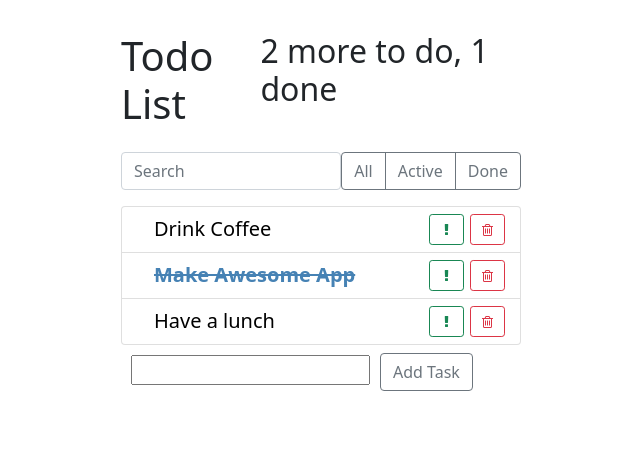
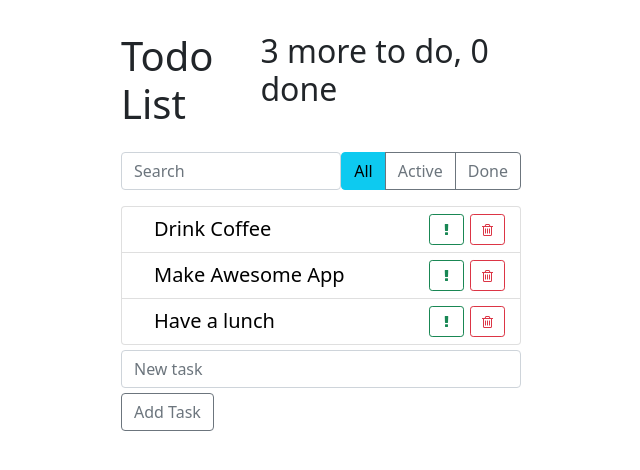
Before and after one commit to shuliakleonid/Todo_List_Project, a React (Create React App) app: page / in a window 1280 px wide. Shown: the top 470 px of the page, without its empty margins (319-959 px from the left). Built offline with nearby package versions, Linux system fonts and the light colour scheme.

Commit message:
refactor todoList

```diff
--- a/package.json
+++ b/package.json
@@ -10,10 +10,12 @@
     "@types/node": "^12.0.0",
     "@types/react": "^17.0.0",
     "@types/react-dom": "^17.0.0",
+    "@types/uuid": "^8.3.0",
     "react": "^17.0.1",
     "react-dom": "^17.0.1",
     "react-scripts": "4.0.2",
     "typescript": "^4.1.2",
+    "uuid": "^8.3.2",
     "web-vitals": "^1.0.1"
   },
   "scripts": {
--- a/src/components/app/App.tsx
+++ b/src/components/app/App.tsx
@@ -5,62 +5,63 @@ import TodoList, {TasksType} from '../todo-list/TodoList';
 import ItemStatusFilter from '../item-status-filter/ItemStatusFilter';
 import './App.css'
 import ItemAddForm from '../item-add-form/ItemAddForm';
+import {v1} from 'uuid';
 
 const App = () => {
-  const todoData: Array<TasksType> = [
-    {label: 'Drink Coffee', important: false, id: 1, isDone: false},
-    {label: 'Make Awesome App', important: true, id: 2, isDone: true},
-    {label: 'Have a lunch', important: false, id: 3, isDone: false},
-  ]
-
-  const [todo, setTodo] = useState<Array<TasksType>>(todoData)
-
-  const deleteTask = (id: number) => {
-    const newTodo = [...todo]
-    console.log('delete', newTodo.filter(el => el.id !== id ? {...el} : ''))
-    setTodo(newTodo.filter(el => el.id !== id ? {...el} : ''))
-  }
-  const onDoneTask = (id: number, isDone: boolean) => {
-    const newTodo = [...todo]
-    setTodo(newTodo.map(el => el.id === id ? {...el, isDone: !isDone} : {...el}))
-  }
-  const onAddNewTask = (label: string) => {
-    const newTask: TasksType = {
-      label: label,
+  const createTodoItem = (text: string): TasksType => {
+    return {
+      label: text,
       important: false,
-      id: Date.now(),
+      id: v1(),
       isDone: false
     }
+  }//функция создания таски
+  const todoData: Array<TasksType> = [
+    createTodoItem('Drink Coffee'),
+    createTodoItem('Make Awesome App'),
+    createTodoItem('Have a lunch'),
+  ]//массив тасок(изначальный)
+  const [todo, setTodo] = useState<Array<TasksType>>(todoData)//массив тасок
+  const [filter, setFilter] = useState('all')
+  const deleteTask = (id: string) => {
+    setTodo(todo.filter(el => el.id !== id ? {...el} : ''))
+  } //удаляем таску
+  const onDoneTask = (id: string, isDone: boolean) => {
+    setTodo(todo.map(el => el.id === id ? {...el, isDone: !isDone} : {...el}))
+  } //зачеркиваем таску когда выполнена
+  const onAddNewTask = (label: string) => {
+    const newTask: TasksType = createTodoItem(label)
     setTodo([...todo, newTask])
-  }
+  }//добавляем новую таску
+  const sortTasks = (filter: string) => {
+    switch (filter) {
+        // case 'all':
+        // return setFilter('all');
+      case 'active':
+        return setFilter('active')
+      case 'done':
+        return setFilter('done')
+      default:
+        return setFilter('all')
+    }
+  }// фильтруем элементы по флагу
+  const searchForm = (value: string) => {
+    console.log('Поиск', todo.filter(el => el.label.toLowerCase().indexOf(value) > -1))
 
-  const sortTasks = (filter: string) => {
+    // setTodo(todo.filter(el => el.label.toLowerCase().indexOf(value) > -1))
+    setTodo(todoData.filter(el => el.label.toLowerCase().indexOf(value) > -1))
+  }//поиск по значению
 
-    const newTodo = [...todo]
-    if (filter === 'active') {
-      console.log('active', newTodo.filter(el => !el.isDone))
-      return setTodo(newTodo.filter(el => !el.isDone))
-    }
-    if (filter === 'done') {
-
-      return setTodo(newTodo.filter(el => el.isDone))
-    }
-    if (filter === 'all') {
-
-      return setTodo(newTodo)
-    }
-
-  }
-let onToggleDone= todo.filter(el=>el.isDone)
-let onToggleNotDone= todo.filter(el=>!el.isDone)
+  let onToggleDone = todo.filter(el => el.isDone)
+  let onToggleNotDone = todo.filter(el => !el.isDone)
   return (
       <div className="todo-app">
         <AppHeader toDo={onToggleNotDone.length} done={onToggleDone.length}/>
         <div className="top-panel d-flex">
-          <SearchPanel/>
-          <ItemStatusFilter sortTasks={sortTasks}/>
+          <SearchPanel searchForm={searchForm}/>
+          <ItemStatusFilter sortTasks={sortTasks} filter={filter}/>
         </div>
-        <TodoList todos={todo} deleteTask={deleteTask} onDoneTask={onDoneTask}/>
+        <TodoList todos={todo} filter={filter} deleteTask={deleteTask} onDoneTask={onDoneTask}/>
         <ItemAddForm onAddNewTask={onAddNewTask}/>
       </div>
   );
--- a/src/components/item-add-form/ItemAddForm.css
+++ b/src/components/item-add-form/ItemAddForm.css
@@ -1,3 +1,3 @@
 .item-add-form {
-    margin: 10px;
+    margin: 5px 0;
 }
--- a/src/components/item-add-form/ItemAddForm.tsx
+++ b/src/components/item-add-form/ItemAddForm.tsx
@@ -1,18 +1,18 @@
 import React, {ChangeEvent, useState} from 'react';
 import './ItemAddForm.css'
+
 type ItemAddFormPropsType = {
-
   onAddNewTask: (value: string) => void
 }
+
 const ItemAddForm = ({onAddNewTask}: ItemAddFormPropsType) => {
   const [valueInput, setValueInput] = useState<string>('')
   const addTask = (e: ChangeEvent<HTMLInputElement>) => {
-    console.log()
     setValueInput(e.currentTarget.value)
   }
   return (
       <>
-        <input className='item-add-form' onChange={addTask} value={valueInput}/>
+        <input placeholder='New task' className='form-control item-add-form' onChange={addTask} value={valueInput}/>
         <button onClick={() => (onAddNewTask(valueInput), setValueInput(''))}
         className='btn btn-outline-secondary'>Add Task
         </button>
--- a/src/components/item-status-filter/ItemStatusFilter.tsx
+++ b/src/components/item-status-filter/ItemStatusFilter.tsx
@@ -1,36 +1,31 @@
-import React, {FunctionComponent, useState} from 'react';
-
+import React, {FunctionComponent} from 'react';
+import {v1} from 'uuid';
+type Button={
+  name:string
+  label:string
+}
 type ItemStatusFilterPropsType = {
   sortTasks: (filter: string) => void
+  filter: string
 }
-const ItemStatusFilter: FunctionComponent<ItemStatusFilterPropsType> = ({sortTasks}) => {
-  const [activeButton,setActiveButton]=useState(false)
+const ItemStatusFilter: FunctionComponent<ItemStatusFilterPropsType> = ({sortTasks, filter}) => {
   const onFilterClick = (filter: string) => {
     sortTasks(filter)
-    setActiveButton(!activeButton)
   }
-const onActiveButton=(e:any)=>{
-  console.log(e.target.className)
-  e.target.className='btn btn-info'
-}
-  let styleButton = activeButton?'btn btn-info':'btn btn-outline-secondary'
+  const buttons:Array<Button> = [
+    {name: 'all', label: 'All'},
+    {name: 'active', label: 'Active'},
+    {name: 'done', label: 'Done'},
+  ]
+  const addButtons = buttons.map(({name, label}) => {
+        let isActive = filter === name;
+        let clazz = isActive ? 'btn-info' : 'btn-outline-secondary'
+    return <button key={v1()} className={`btn ${clazz}`} type='button' onClick={()=>onFilterClick(name)}>{label}</button>
+      }
+  )
   return (
       <div className="btn-group">
-        <button
-            onClick={()=>( onFilterClick('all'), onActiveButton)    }
-            type="button"
-            className={styleButton}>All
-        </button>
-        <button
-            onClick={()=>( onFilterClick('active'), onActiveButton)}
-            type="button"
-            className={styleButton}>Active
-        </button>
-        <button
-            onClick={()=>( onFilterClick('done'), onActiveButton)}
-            type="button"
-            className={styleButton}>Done
-        </button>
+        {addButtons}
       </div>
   );
 };
--- a/src/components/search-panel/SearchPanel.tsx
+++ b/src/components/search-panel/SearchPanel.tsx
@@ -1,7 +1,18 @@
-import React from 'react';
+import React, {ChangeEvent, useState} from 'react';
 
-const SearchPanel = () => {
-  return <input type="text" placeholder='Search'  className="form-control search-input"/>
+type SearchPanelPropsType = {
+  searchForm: (value: string) => void
+}
+
+const SearchPanel = ({searchForm}: SearchPanelPropsType) => {
+  const [value, setValue] = useState<string>('')
+  const onSearchForm = (e: ChangeEvent<HTMLInputElement>) => {
+    searchForm(e.target.value)
+    setValue(e.target.value)
+  }
+
+  return <input type="text" placeholder='Search' className="form-control search-input" value={value}
+                onChange={onSearchForm}/>
 };
 
 export default SearchPanel;
--- a/src/components/todo-list-item/TodoListItem.tsx
+++ b/src/components/todo-list-item/TodoListItem.tsx
@@ -3,35 +3,29 @@ import CSS from 'csstype';
 import './TodoListItem.css'
 
 type TodoListItemPropsType = {
-  id: number
+  id: string
   isDone:boolean
   label: string
   important: boolean
-  deleteTask: (id: number) => void
-  onDoneTask:(id: number,isDone:boolean) => void
+  deleteTask: (id: string) => void
+  onDoneTask:(id: string,isDone:boolean) => void
 }
 
 const TodoListItem: FunctionComponent<TodoListItemPropsType> = ({id, label, deleteTask,onDoneTask, isDone,important = false}) => {
-
   const [importantTask, setImportantTask] = useState<boolean>(important);
-  // const [done,setDone]=useState<boolean>(isDone)
-
-
-  const onLabelClick=(id:number)=>{
+  const onLabelClick=(id:string)=>{
     onDoneTask(id,isDone)
   }
-  const onDeleteTask = (id: number) => {
+  const onDeleteTask = (id: string) => {
     deleteTask(id)
   }
   const onImportantTask = () => {
     setImportantTask(!importantTask)
   }
-
   const style: CSS.Properties = {
     color: importantTask ? 'steelblue' : 'black',
     fontWeight: importantTask ? 'bold' : 'normal'
   };
-
   let doneStyle= isDone ? 'todo-list-item-label done':'todo-list-item-label'
   return (
       <span className="todo-list-item">
--- a/src/components/todo-list/TodoList.tsx
+++ b/src/components/todo-list/TodoList.tsx
@@ -3,25 +3,31 @@ import TodoListItem from '../todo-list-item/TodoListItem'
 import './TodoList.css'
 
 export type TasksType = {
-  id: number
+  id: string
   label: string
   isDone: boolean
   important: boolean
 }
 type TodoListPropsType = {
+  filter: string
   todos: Array<TasksType>
-  deleteTask: (id: number) => void
-  onDoneTask:(id: number,isDone:boolean) => void
+  deleteTask: (id: string) => void
+  onDoneTask: (id: string, isDone: boolean) => void
 }
 
-const TodoList: FunctionComponent<TodoListPropsType> = ({todos, deleteTask,onDoneTask}) => {
-
-
-  const liElements = todos.map((el) => {
+const TodoList: FunctionComponent<TodoListPropsType> = ({todos, deleteTask, onDoneTask, filter}) => {
+  let newTodo = [...todos]
+  if (filter === 'active') {
+    newTodo = todos.filter(el => !el.isDone)
+  } else if (filter === 'done') {
+    newTodo = todos.filter(el => el.isDone)
+  }
+  const liElements = newTodo.map((el) => {
     const {id} = el//разделяем деструктуризацией объект на части(отделяем ID)
-    return <li className='list-group-item' key={id}><TodoListItem {...el} deleteTask={deleteTask} onDoneTask={onDoneTask}/></li>
-  })//при совпадении пропсов мы можем передать всё спред оператором
-
+    return <li className='list-group-item' key={id}>
+      <TodoListItem {...el} deleteTask={deleteTask} onDoneTask={onDoneTask}/>
+    </li>//при совпадении пропсов мы можем передать всё спред оператором
+  })
   return (
       <ul className='list-group todo-list'>
         {liElements}
```
Also changed, not shown: 1 other file (tests, documents, lock files or other folders).
